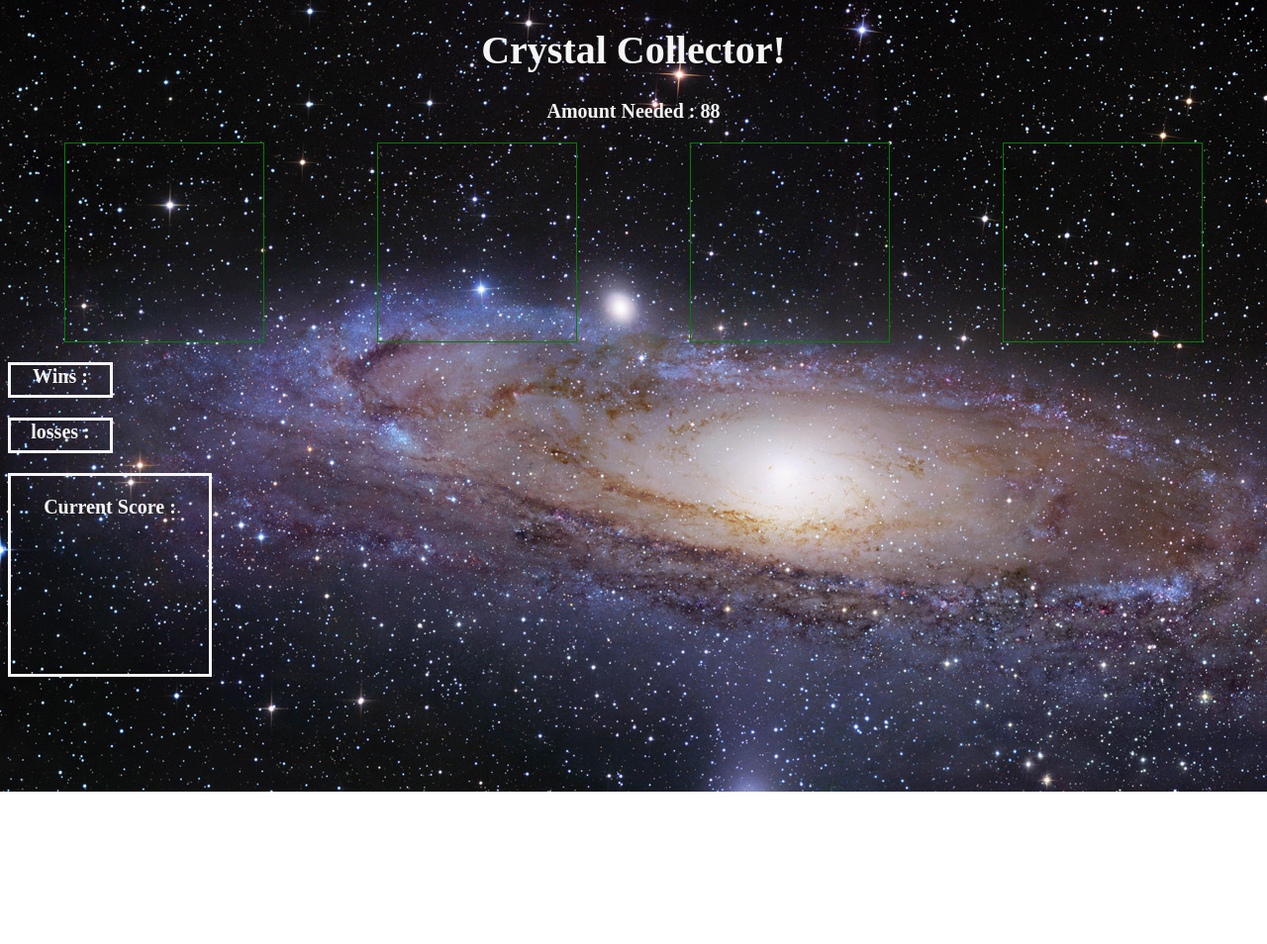
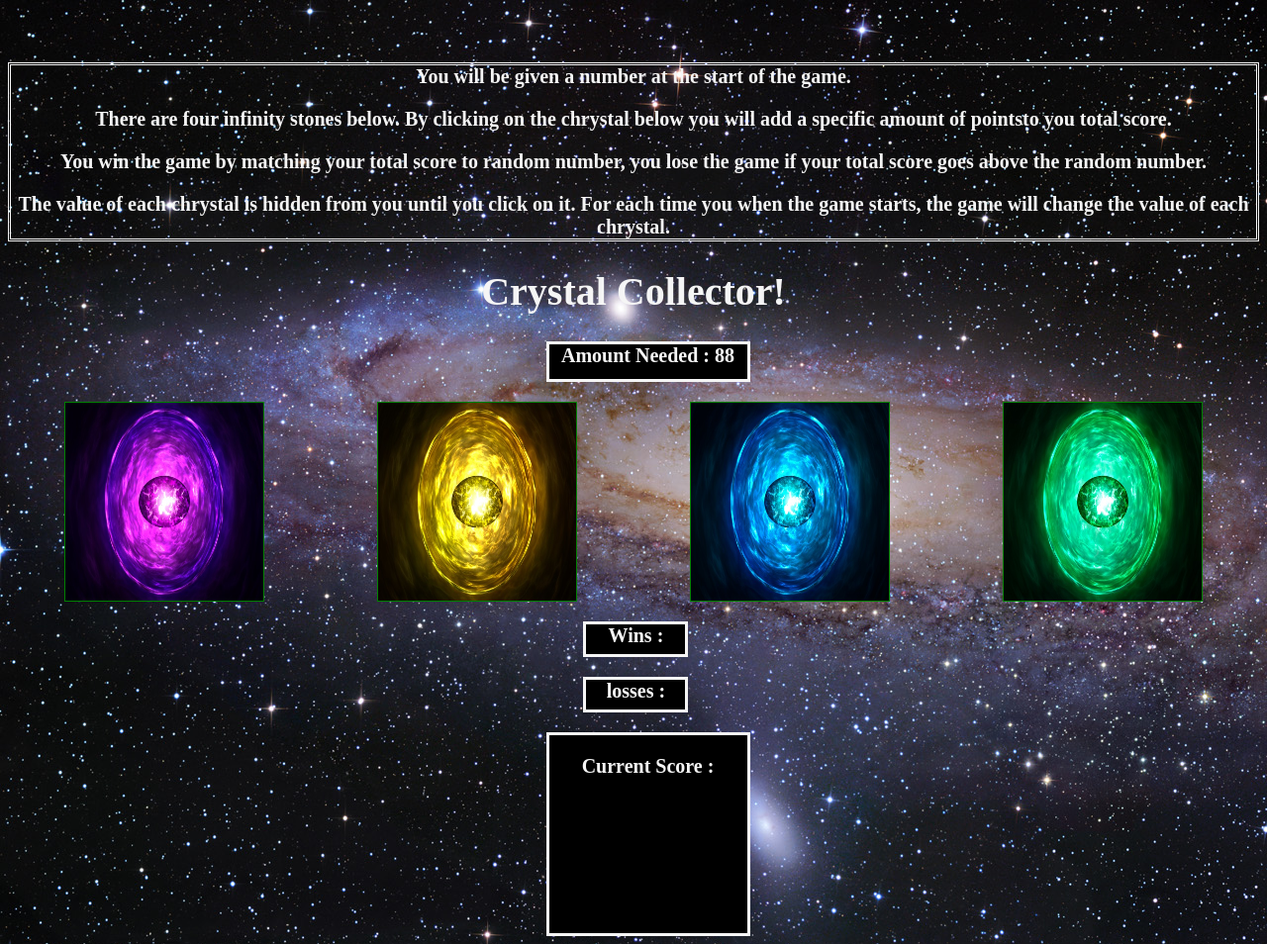
Before and after one commit to alexdavila39/unit-4-game, a plain HTML site: page index.html in a window 1280 px wide. Shown: the whole page at 99% size. Before the commit the page ends 800 px from the top, so only its background shows below. Drawn offline with nearby package versions, Linux system fonts and the light colour scheme.

Commit message:
finalized crystal collector

```diff
--- a/assets/css/style.css
+++ b/assets/css/style.css
@@ -5,7 +5,20 @@ body{
     font-weight: bold;
 }
 
+#instructions{
 
+    margin-top: 5%;
+    border-style: double;
+
+}
+
+#result{
+    background-color: black;
+    border-style: solid;
+    margin-left: 43%;
+    width: 200px;
+    height: 35px;
+}
 .crystals{
     display : flex;
     justify-content: space-around;
@@ -19,24 +32,34 @@ body{
 }
 
 #win{
+    background-color: black;
     border-style: solid;
-    width: 100px;
+    margin-left: 46%;
+     width: 100px;
     height: 30px;
 
 
 }
 
 #losses{
+    background-color: black;
     border-style: solid;
+    margin-left: 46%;
     width: 100px;
     height: 30px;
 
 }
 
 #container{
+    font-size: 20px;
+    background-color: black;
     border-style: solid;
+    margin-left: 43%;
     width: 200px;
     height: 200px;
 
 
 }
+#currentCount{
+    font-size: 40px;
+}
--- a/assets/javascript/game.js
+++ b/assets/javascript/game.js
@@ -2,6 +2,7 @@ var randomScore;
 var win = 0;
 var losses = 0;
 var previousNum = 0;
+var images = ["assets/images/power-stone.jpg","assets/images/mind-stone.jpg","assets/images/space-stone.jpg","assets/images/time-stone.jpg"];
 
 var resetGame = function () {
     $(".crystals").empty();
@@ -13,10 +14,11 @@ var resetGame = function () {
     for (var i = 0; i < 4; i++) {
         var random = Math.floor(Math.random() * 12) + 1;
 
-        var crystal = $("<div>");
+        var crystal = $("<img>");
         crystal.attr({
             "class": "crystal",
-            "boxes": random
+            "boxes": random,
+            "src": images[i]
         });
         $(".crystals").append(crystal);
     }
--- a/index.html
+++ b/index.html
@@ -17,6 +17,18 @@
 </style>
 
 <body>
+    <div id="instructions" >
+     <p1>  You will be given a number at the start of the game.</p1>
+        <p>There are four infinity stones below. By clicking on the chrystal below you will add a
+        specific amount of pointsto you total score.</p>
+        <p>You win the game by matching your total score to random number, you lose the game if your total score goes above
+        the random number. </p>
+        The value of each chrystal is hidden from you until you click on it.
+        For each time you when the game starts, the game will change the value of each chrystal.
+
+
+
+    </div>
     <div>
         <h1> Crystal Collector! </h1>
     </div>
```
